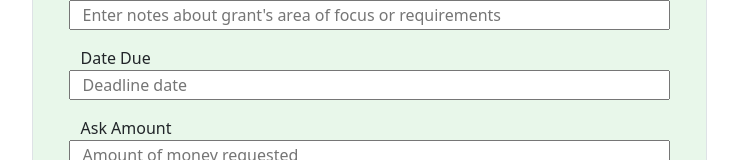
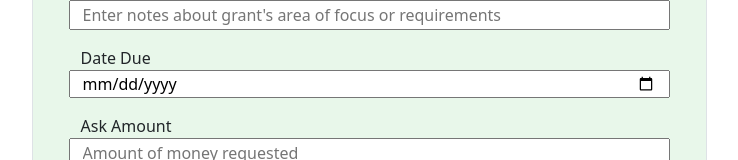
Before and after one commit to vmkiss/grant-app-tracker, a React (Create React App) app in the folder app/frontend/: page /create in a window 1280 px wide. Shown: the part 267-427 px from the top of the page, without its empty margins (271-1009 px from the left). Built offline with nearby package versions, Linux system fonts and the light colour scheme.

Commit message:
allow user to select date from calendar

```diff
--- a/app/frontend/src/components/Grant.js
+++ b/app/frontend/src/components/Grant.js
@@ -7,7 +7,7 @@ function Grant({ grant, onEdit, onDelete }) {
         <tr>
             <td>{grant.foundation}</td>
             <td>{grant.notes}</td>
-            <td>{grant.date}</td>
+            <td>{grant.date.slice(0, 10)}</td>
             <td>{grant.ask}</td>
             <td>{grant.award}</td>
             <td>{grant.currStatus}</td>
--- a/app/frontend/src/pages/AddGrantPage.js
+++ b/app/frontend/src/pages/AddGrantPage.js
@@ -57,7 +57,7 @@ export const AddGrantPage = () => {
                     <div class="mb-3 row">
                         <label for="date">Date Due</label>
                         <input
-                            type="text"
+                            type="date"
                             placeholder="Deadline date"
                             value={date}
                             onChange={e => setDate(e.target.value)}
--- a/app/frontend/src/pages/EditGrantPage.js
+++ b/app/frontend/src/pages/EditGrantPage.js
@@ -61,7 +61,7 @@ export const EditGrantPage = ({ grantToEdit }) => {
                     <div class="mb-3 row">
                         <label for="date">Date Due</label>
                         <input
-                            type="text"
+                            type="date"
                             placeholder="Deadline date"
                             value={date}
                             onChange={e => setDate(e.target.value)}
```
